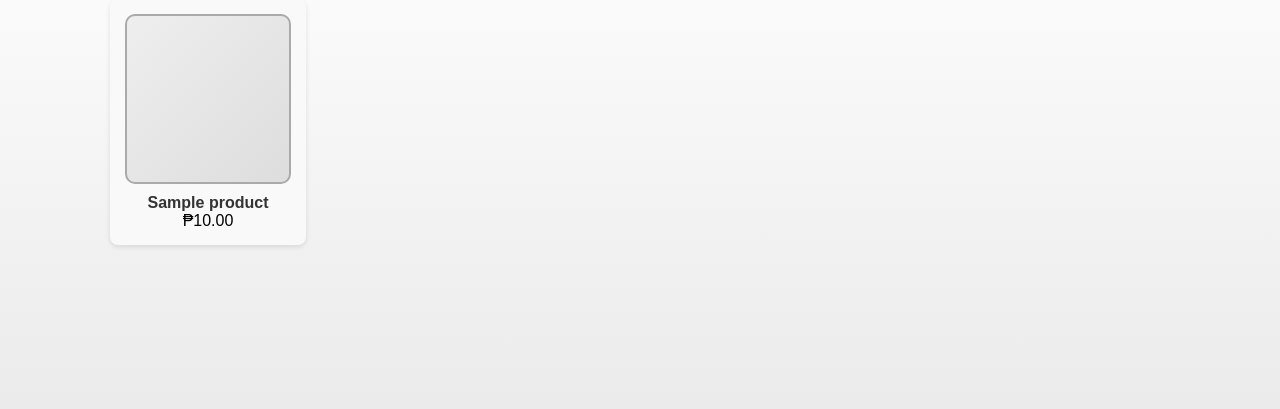
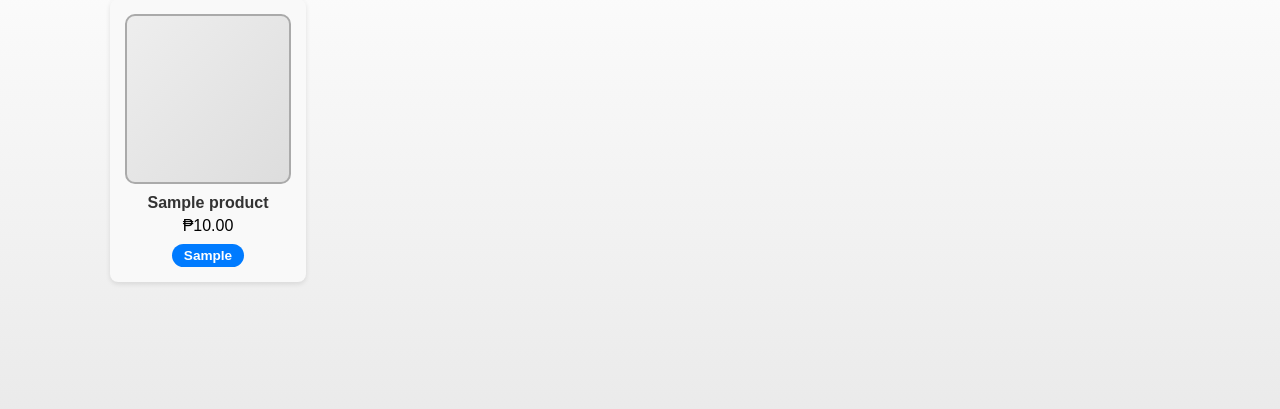
Before and after one commit to sethlagman/cardinalcarts, a Django app: page /dashboard in a window 1280 px wide. Shown: the part 119-528 px from the top of the page. Run offline with Django 5.2, Linux system fonts and the light colour scheme; a user stored in the database is signed in; tables that the repository leaves empty hold one stand-in row (values such as "Sample post"); parts of the project's set-up code (start-up, migrations or seed data) failed here and were passed over.

Commit message:
Update product to have category field

```diff
--- a/cardinalcarts/base/forms.py
+++ b/cardinalcarts/base/forms.py
@@ -66,4 +66,7 @@ class RegisterForm(forms.ModelForm):
 class ProductForm(forms.ModelForm):
     class Meta:
         model = Product
-        fields = ['name', 'price', 'quantity', 'description']
+        fields = ['name', 'description', 'category', 'price', 'quantity']
+        widgets = {
+            'category': forms.TextInput(attrs={})
+        }
--- a/cardinalcarts/base/models.py
+++ b/cardinalcarts/base/models.py
@@ -18,6 +18,7 @@ class Profile(models.Model):
 class Product(models.Model):
     name = models.CharField(max_length=255)
     description = models.CharField(max_length=500)
+    category = models.CharField(max_length=100, null=True, blank=True)
     price = models.DecimalField(max_digits=10, decimal_places=2)
     quantity = models.IntegerField()
 
--- a/cardinalcarts/base/static/css/dashboard.css
+++ b/cardinalcarts/base/static/css/dashboard.css
@@ -136,6 +136,7 @@ header {
 .product-price {
   color: #000;
   text-decoration: none;
+  margin-top: 5px;
 }
 
 .product-grid a {
@@ -185,3 +186,15 @@ header {
 .notification-item:last-child {
   border-bottom: none;
 }
+
+.category-pill {
+  display: inline-block;
+  background-color: #007BFF;
+  color: white;
+  padding: 4px 12px;
+  border-radius: 999px;
+  font-size: 0.85rem;
+  font-weight: bold;
+  text-transform: capitalize;
+  margin-top: 9px;
+}
--- a/cardinalcarts/base/templates/dashboard.html
+++ b/cardinalcarts/base/templates/dashboard.html
@@ -55,6 +55,7 @@
           <div class="image-placeholder"></div>
           <p class="product-name">{{ product.name }}</p>
           <p class="product-price">₱{{ product.price }}</p>
+          <p><span class="category-pill">{{ product.category }}</span></p>
         </div>
       </a>
       {% empty %}
--- a/cardinalcarts/base/views.py
+++ b/cardinalcarts/base/views.py
@@ -17,7 +17,6 @@ from django.utils.http import urlsafe_base64_encode, urlsafe_base64_decode
 from django.utils.encoding import force_bytes, force_str
 from django.core.mail import send_mail
 from django.urls import reverse
-from django.views.decorators.http import require_GET
 from django.http import HttpResponse, HttpResponseNotFound
 import csv
 import random
@@ -144,13 +143,22 @@ def logout_view(request):
 @login_required
 def dashboard(request):
     query = request.GET.get('q', '')
-    products = Product.objects.filter(name__icontains=query) if query else Product.objects.all()
     ready_orders = Order.objects.filter(status="Ready for Pickup", user=request.user)
+
     if query:
-        products = Product.objects.filter(Q(name__icontains=query) | Q(description__icontains=query))
+        products = Product.objects.filter(
+            Q(name__icontains=query) |
+            Q(description__icontains=query) |
+            Q(category__icontains=query)
+        )
     else:
         products = Product.objects.all()
-    return render(request, 'dashboard.html', {'products': products, 'query': query, 'ready_orders': ready_orders})
+
+    return render(request, 'dashboard.html', {
+        'products': products,
+        'query': query,
+        'ready_orders': ready_orders
+    })
 
 
 @login_required
```
Also changed, not shown: cardinalcarts/base/migrations/0018_category_remove_orderactionlog_order_and_more.py (added), cardinalcarts/base/migrations/0019_alter_product_category_delete_category.py (added).
